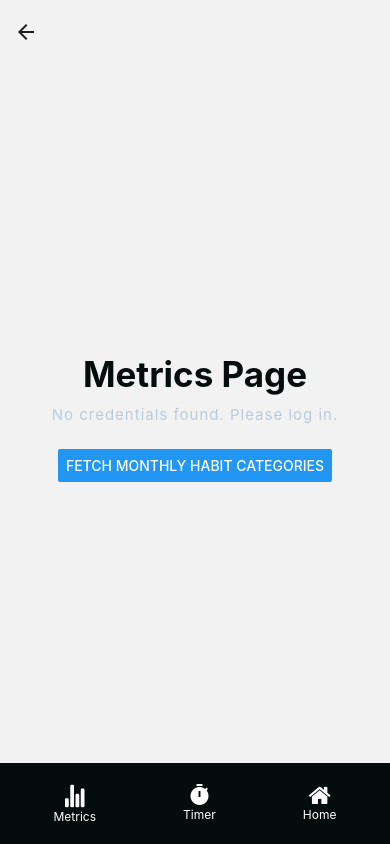
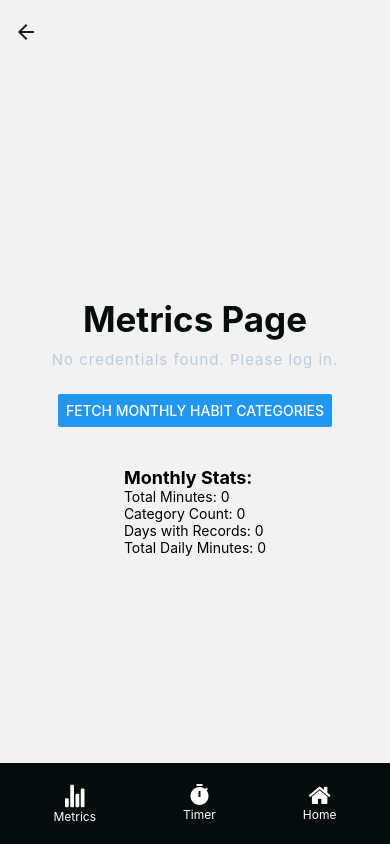
Before and after one commit to Lenindelrionicaragua/HabitTrackerAppFront, a React Native app: screen /MetricsScreen in a window 390 px wide. Built offline with nearby package versions, Linux system fonts and the light colour scheme; what expo-web-browser would draw is missing.

Commit message:
add handleMessage for welcomeScreen

```diff
--- a/hooks/api/useMonthlyStats.js
+++ b/hooks/api/useMonthlyStats.js
@@ -7,26 +7,23 @@ import { setHabitCategories } from "../../actions/counterActions";
 const useMonthlyStats = () => {
   const dispatch = useDispatch();
 
-  // Utility to get the current month and year
   const getCurrentMonthAndYear = () => {
     const date = new Date();
     return {
-      month: date.getMonth() + 1, // Cambiado a número de mes (1-12)
-      year: date.getFullYear() // e.g., 2024
+      month: date.getMonth() + 1,
+      year: date.getFullYear()
     };
   };
 
-  // Retrieve current month and year
   const { month, year } = getCurrentMonthAndYear();
 
-  // Generate the dynamic URL based on the current month and year
   const url = `/habit-categories/monthly-metrics?month=${month}&year=${year}`;
 
   const { data, error, isLoading, performFetch, cancelFetch } = useFetch(
     url,
     receivedData => {
       if (receivedData.success) {
-        dispatch(setHabitCategories(receivedData.categories));
+        dispatch(setHabitCategories(receivedData.categoryData));
       }
     }
   );
@@ -37,8 +34,11 @@ const useMonthlyStats = () => {
   }, [performFetch]);
 
   return {
-    habitCategories: data?.categories || [],
-    message: data?.msg || "",
+    totalMinutes: data?.totalMinutes || 0,
+    categoryCount: data?.categoryCount || 0,
+    daysWithRecords: data?.daysWithRecords || 0,
+    totalDailyMinutes: data?.totalDailyMinutes || 0,
+    categoryData: data?.categoryData || [],
     error,
     isLoading,
     fetchMonthlyStats,
--- a/screens/MetricsScreen/MetricsScreen.js
+++ b/screens/MetricsScreen/MetricsScreen.js
@@ -1,6 +1,7 @@
 import React, { useContext } from "react";
 import { StatusBar, Text, Button, View, ActivityIndicator } from "react-native";
 import { CredentialsContext } from "../../context/credentialsContext";
+import { useFocusEffect } from "@react-navigation/native";
 import {
   StyledContainer,
   InnerContainer,
@@ -12,9 +13,17 @@ import useMonthlyStats from "../../hooks/api/useMonthlyStats";
 const MetricsScreen = () => {
   const { storedCredentials } = useContext(CredentialsContext);
 
-  // Pass no arguments; the hook calculates the current month and year
-  const { habitCategories, message, error, isLoading, fetchMonthlyStats } =
-    useMonthlyStats();
+  // Get monthly stats from the custom hook
+  const {
+    totalMinutes,
+    categoryCount,
+    daysWithRecords,
+    totalDailyMinutes,
+    categoryData,
+    error,
+    isLoading,
+    fetchMonthlyStats
+  } = useMonthlyStats();
 
   return (
     <StyledContainer testID="metrics-container">
@@ -40,7 +49,7 @@ const MetricsScreen = () => {
         {/* Fetch Habit Categories Button */}
         <View style={{ marginVertical: 20 }}>
           <Button
-            onPress={fetchMonthlyStats} // This calls the updated hook
+            onPress={fetchMonthlyStats} // This triggers the stats fetch
             title="Fetch Monthly Habit Categories"
             disabled={isLoading}
           />
@@ -54,18 +63,27 @@ const MetricsScreen = () => {
           </Text>
         )}
 
-        {/* Display server message */}
-        {message && <Text style={{ color: "orange" }}>{message}</Text>}
+        {/* Displaying the overall stats */}
+        <View style={{ marginTop: 20 }}>
+          <Text style={{ fontSize: 18, fontWeight: "bold" }}>
+            Monthly Stats:
+          </Text>
+          <Text>Total Minutes: {totalMinutes}</Text>
+          <Text>Category Count: {categoryCount}</Text>
+          <Text>Days with Records: {daysWithRecords}</Text>
+          <Text>Total Daily Minutes: {totalDailyMinutes}</Text>
+        </View>
 
-        {habitCategories.length > 0 && (
-          <View style={{ marginTop: 10 }}>
+        {/* Display categories if they exist */}
+        {categoryData.length > 0 && (
+          <View style={{ marginTop: 20 }}>
             <Text style={{ fontSize: 16, fontWeight: "bold" }}>
               Categories:
             </Text>
-            {habitCategories.map(category => (
-              <Text key={category.id} style={{ paddingVertical: 5 }}>
-                - {category.name} (Created At:{" "}
-                {new Date(category.createdAt).toLocaleDateString()})
+            {categoryData.map((category, index) => (
+              <Text key={index} style={{ paddingVertical: 5 }}>
+                - {category.name}: {category.totalMinutes} minutes (
+                {category.percentage}%)
               </Text>
             ))}
           </View>
--- a/screens/WelcomeScreen/WelcomeScreen.js
+++ b/screens/WelcomeScreen/WelcomeScreen.js
@@ -1,4 +1,4 @@
-import React, { useContext, useEffect } from "react";
+import React, { useContext, useEffect, useState } from "react";
 import { StatusBar, Alert } from "react-native";
 import {
   StyledContainer,
@@ -38,6 +38,8 @@ import {
 const WelcomeScreen = ({ navigation }) => {
   const dispatch = useDispatch();
   const activeScreen = useSelector(state => state.activeScreen.activeScreen);
+  const [msg, setMsg] = useState("");
+  const [success, setSuccessStatus] = useState("");
 
   // Context to get stored credentials
   const { storedCredentials, setStoredCredentials } =
@@ -88,6 +90,12 @@ const WelcomeScreen = ({ navigation }) => {
       handleMessage({ successStatus: false, msg: errorMessage });
     }
   }, [error]);
+
+  // Update message box based on success or error
+  const handleMessage = ({ successStatus, msg }) => {
+    setSuccessStatus(successStatus);
+    setMsg(msg);
+  };
 
   // Function to handle clearing user login and logout
   const clearLogin = async () => {
```
